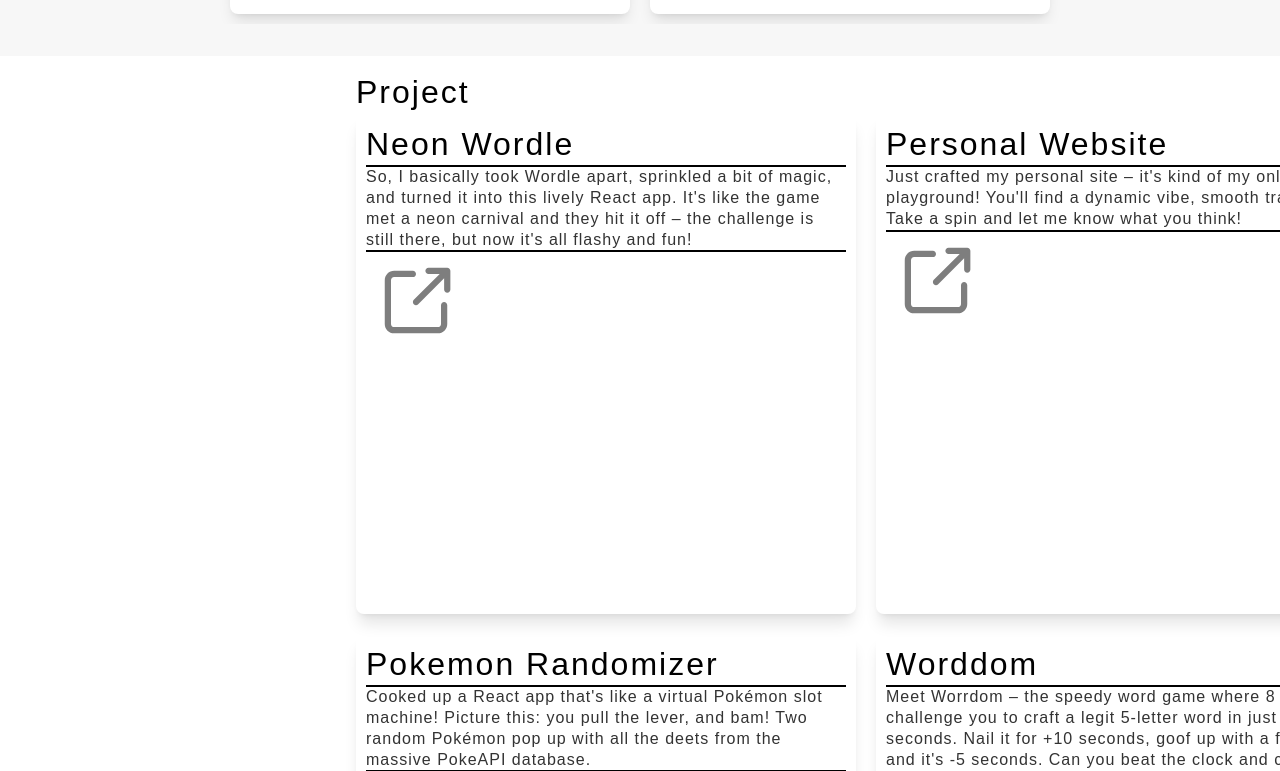
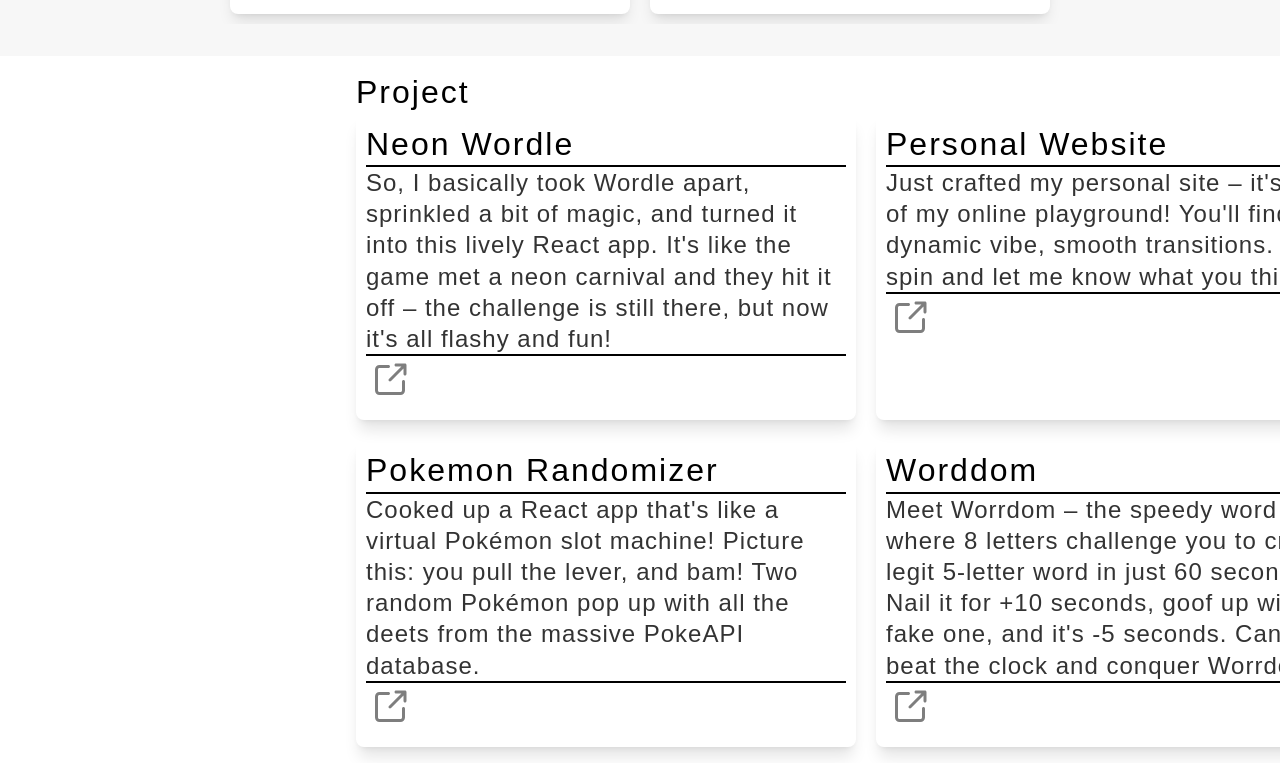
Before and after one commit to kareemIt/Personal-Site, a React (Create React App) app: page / in a window 1280 px wide. Shown: the part 2000-2771 px from the top of the page. Built offline with nearby package versions, Linux system fonts and the light colour scheme; the HTML template or start-up script is replaced by a standard one.

Commit message:
working on css for project section

```diff
--- a/src/components/Project.js
+++ b/src/components/Project.js
@@ -11,7 +11,7 @@
                 <h1>{project.name}</h1>
                 <p className='description'>{project.description}</p>
                 <a href={project.link}>
-                  <img src={share} className='button'/>
+                  <img src={share} className='button-link'/>
                 </a>
                 </div>
             ))}
--- a/src/style.css
+++ b/src/style.css
@@ -119,6 +119,7 @@
 .description{
   border-top: 2px solid black;
   border-bottom: 2px solid black;
+  font-size: 1.5rem;
 }
 
 .me-nav{
@@ -126,7 +127,6 @@
 }
 
 .project-container{
-  height: 500px;
   width: 500px;
   padding: 10px;
   border-radius:  8px;
```
